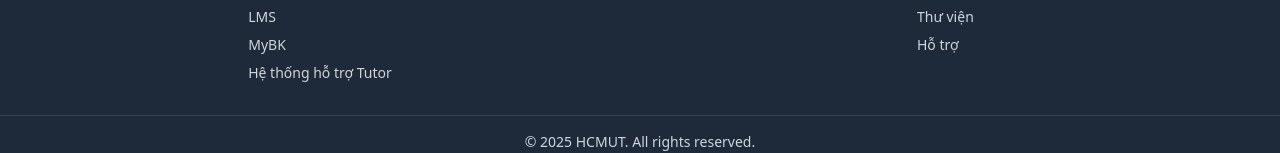
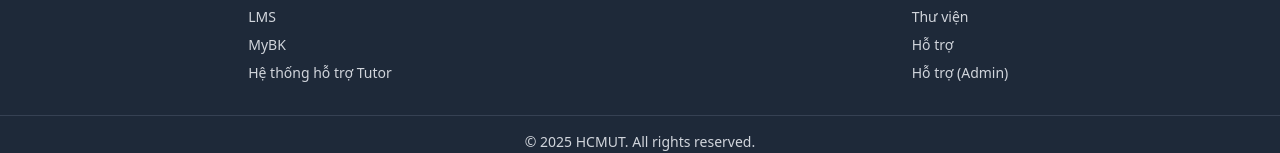
Before and after one commit to lamnh404/Tutor-Support-System, a React (Vite) app: page / in a window 1280 px wide. Shown: the part 1892-2045 px from the top of the page. Built offline with nearby package versions, Linux system fonts and the light colour scheme.

Commit message:
support for admin

```diff
--- a/src/pages/Homepage/Footer.tsx
+++ b/src/pages/Homepage/Footer.tsx
@@ -3,11 +3,21 @@ import { userContext } from '~/context/User/userContext.tsx'
 
 const Footer: React.FC = () => {
   const { login } = useContext(userContext)
-  const mockUser = {
+  const mockUser1 = {
     id: 'mock-user-123',
     name: 'Test User',
     email: 'messi10@hcmut.edu.vn',
     roles: ['STUDENT', 'TUTOR'],
+    avatarUrl: 'https://hips.hearstapps.com/hmg-prod/images/cristiano-ronaldo-of-portugal-during-the-uefa-nations-news-photo-1748359673.pjpeg',
+    username: 'testuser',
+    firstName: 'Ronaldo',
+    lastName: 'User'
+  }
+  const mockUser2 = {
+    id: 'mock-user-123',
+    name: 'Test User',
+    email: 'messi10@hcmut.edu.vn',
+    roles: ['ADMIN'],
     avatarUrl: 'https://hips.hearstapps.com/hmg-prod/images/cristiano-ronaldo-of-portugal-during-the-uefa-nations-news-photo-1748359673.pjpeg',
     username: 'testuser',
     firstName: 'Ronaldo',
@@ -34,10 +44,18 @@ const Footer: React.FC = () => {
             <li><a href="/library" className="hover:underline">Thư viện</a></li>
             <li>
               <button
-                onClick={() => login(mockUser)}
+                onClick={() => login(mockUser1)}
                 className="hover:underline text-left bg-transparent border-none p-0 cursor-pointer text-gray-300 text-sm"
               >
                 Hỗ trợ
+              </button>
+            </li>
+            <li>
+              <button
+                onClick={() => login(mockUser2)}
+                className="hover:underline text-left bg-transparent border-none p-0 cursor-pointer text-gray-300 text-sm"
+              >
+                Hỗ trợ (Admin)
               </button>
             </li>
           </ul>
```
